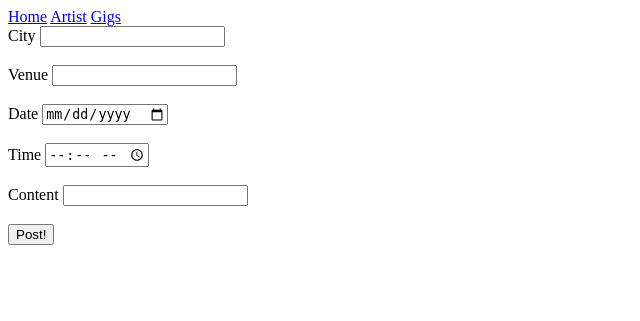
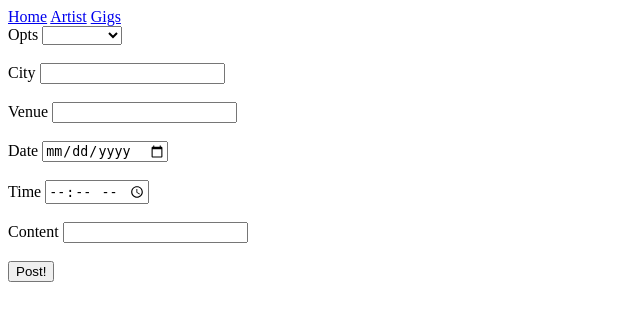
Before and after one commit to BWDaniels97/QA-SFIA-1, a Flask app: page /gigs in a window 1280 px wide. Shown: the top 321 px of the page, without its empty margins (0-640 px from the left). Run offline with Flask 2, Linux system fonts and the light colour scheme; tables that the repository leaves empty hold one stand-in row (values such as "Sample post"); some libraries are stand-ins or nearby versions.

Commit message:
Added drop down menu but not fully working

```diff
--- a/application/forms.py
+++ b/application/forms.py
@@ -1,6 +1,8 @@
 from flask_wtf import FlaskForm
 from wtforms import StringField, SubmitField, PasswordField, BooleanField, DateField, TimeField
 from wtforms.validators import DataRequired, Length, Email, EqualTo, ValidationError
+from wtforms_sqlalchemy.fields import QuerySelectField
+from application.models import Artist
 
 
 class ArtistForm(FlaskForm):
@@ -12,9 +14,12 @@ class ArtistForm(FlaskForm):
     )
     submit = SubmitField('Post!')
 
-
+def artist_query():
+    return Artist.query
 
 class GigForm(FlaskForm):
+
+    opts = QuerySelectField(query_factory=artist_query, allow_blank=True)
 
     city = StringField('City',
         validators = [
--- a/application/models.py
+++ b/application/models.py
@@ -10,7 +10,6 @@ class Gigs(db.Model):
     gig_time = db.Column(db.Time, nullable=False)
     artist_id = db.Column(db.Integer, db.ForeignKey('artist.id'), nullable=False)
 
-
 class Artist(db.Model):
     id = db.Column(db.Integer, primary_key=True)
     artist_name = db.Column(db.String(50), nullable=False)
--- a/application/routes.py
+++ b/application/routes.py
@@ -35,6 +35,7 @@ def gig():
     form = GigForm()
     if form.validate_on_submit():
         postData = Gigs(
+            artist_id=form.opts.data,
             city=form.city.data,
             venue=form.venue.data,
             content=form.content.data,
--- a/application/templates/gigs.html
+++ b/application/templates/gigs.html
@@ -3,6 +3,18 @@
 <div class="form">
 	<form method="POST" action="">
 		{{ form.hidden_tag() }}
+		<div class="form-group">
+                        {{ form.opts.label }}
+                        {{ form.opts }}
+                        {% if form.opts.errors %}
+                        <div class="error">
+                                {% for error in form.opts.errors %}
+                                    <span>{{ error }}</span>
+                                {% endfor %}
+                        </div>
+                        {% endif %}
+                </div>
+                <br>
 		<div class="form-group">
 			{{ form.city.label }}
 			{{ form.city }}
```
